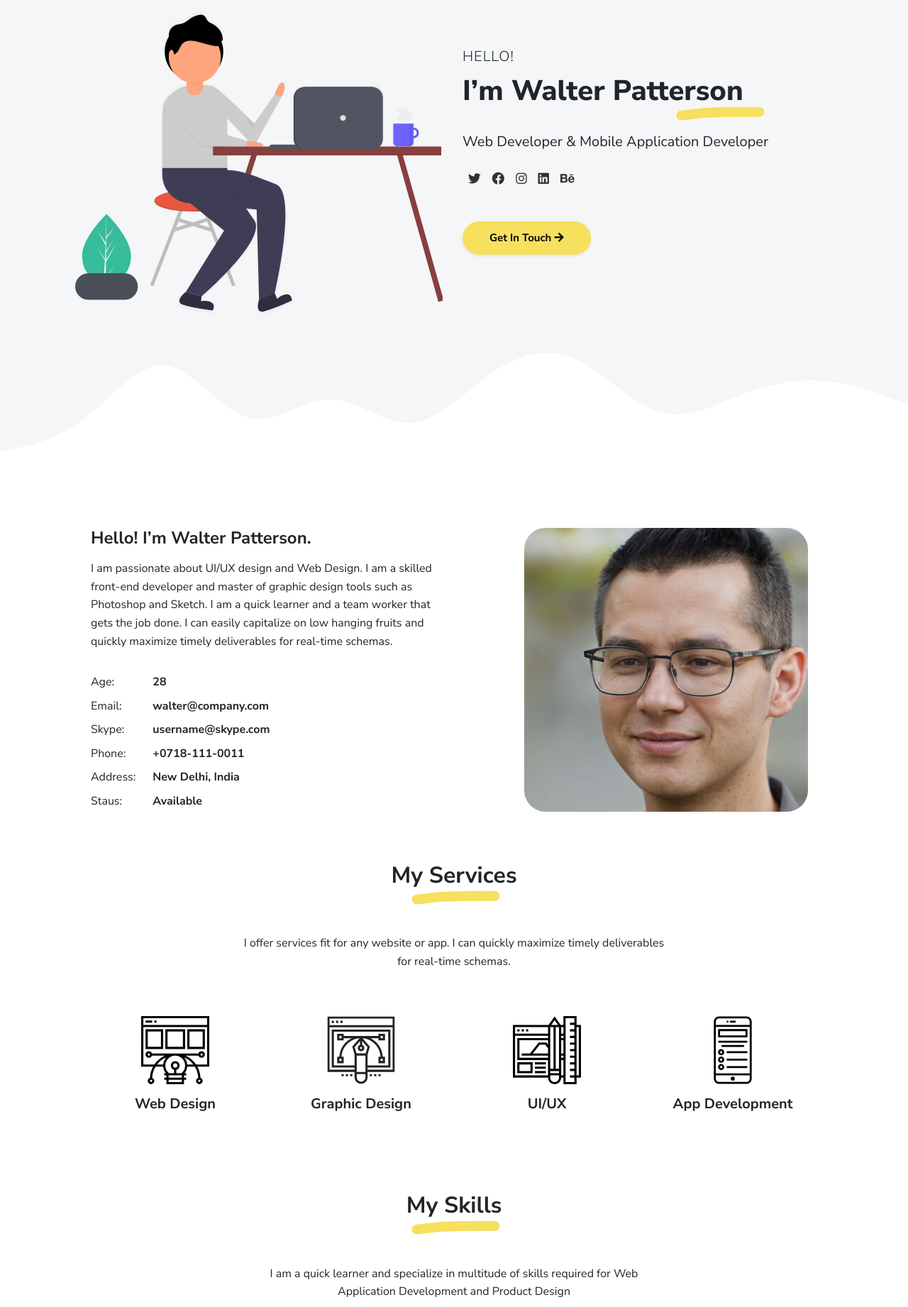
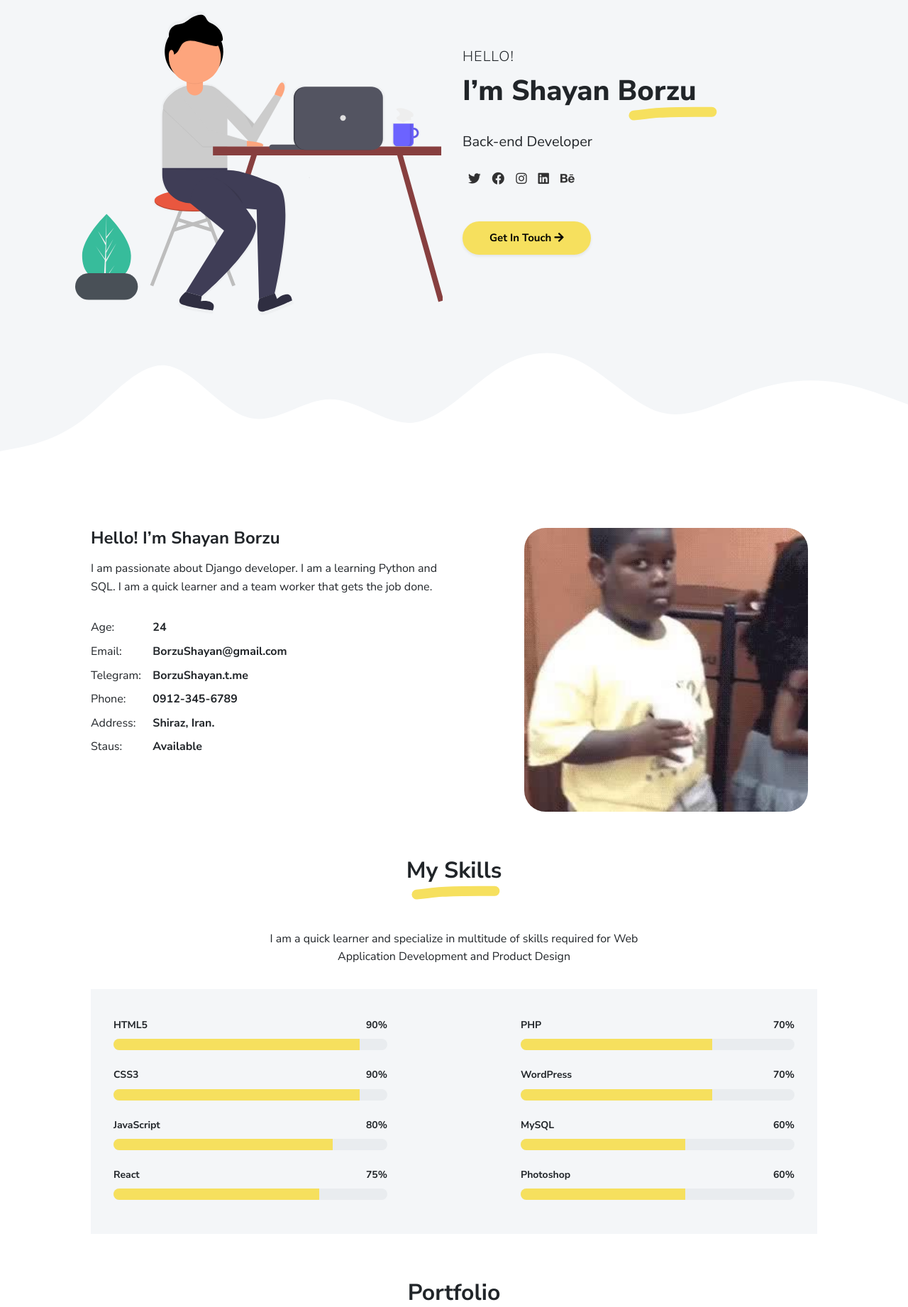
Before and after one commit to BorzuShayan/one-page-resume, a Django app: page / in a window 1280 px wide. Shown: the part 90-1932 px from the top of the page at 71% size. Run offline with Django 3.2, Linux system fonts and the light colour scheme; some libraries are stand-ins or nearby versions.

Commit message:
why it doesnt work omfg!!!!!!!!!!!!!!

```diff
--- a/templates/mysite/index.html
+++ b/templates/mysite/index.html
@@ -55,8 +55,8 @@
         <div class="col-lg-6">
           <div class="mt-5">
             <p class="lead text-uppercase mb-1">Hello!</p>
-            <h1 class="intro-title marker" data-aos="fade-left" data-aos-delay="50">I’m Walter Patterson</h1>
-            <p class="lead fw-normal mt-3" data-aos="fade-up" data-aos-delay="100">Web Developer & Mobile Application Developer</p>
+            <h1 class="intro-title marker" data-aos="fade-left" data-aos-delay="50">I’m Shayan Borzu</h1>
+            <p class="lead fw-normal mt-3" data-aos="fade-up" data-aos-delay="100">Back-end Developer</p>
             <div class="social-nav" data-aos="fade-up" data-aos-delay="200">
               <nav role="navigation">
                 <ul class="nav justify-content-left">
@@ -80,38 +80,38 @@
   <div class="container-narrow">
     <div class="row">
       <div class="col-md-6">
-        <h2 class="h4 my-2">Hello! I’m Walter Patterson.</h2>
-        <p>I am passionate about UI/UX design and Web Design. I am a skilled front-end developer and master of graphic design tools such as Photoshop and Sketch. I am a quick learner and a team worker that gets the job done. I can easily capitalize on low hanging fruits and quickly maximize timely deliverables for real-time schemas.</p>
+        <h2 class="h4 my-2">Hello! I’m Shayan Borzu</h2>
+        <p>I am passionate about Django developer. I am a learning Python and SQL. I am a quick learner and a team worker that gets the job done.</p>
         <div class="row mt-3">
           <div class="col-sm-2">
             <div class="pb-1">Age:</div>
           </div>
           <div class="col-sm-10">
-            <div class="pb-1 fw-bolder">28</div>
+            <div class="pb-1 fw-bolder">24</div>
           </div>
           <div class="col-sm-2">
             <div class="pb-1">Email:</div>
           </div>
           <div class="col-sm-10">
-            <div class="pb-1 fw-bolder">walter@company.com</div>
+            <div class="pb-1 fw-bolder">BorzuShayan@gmail.com</div>
           </div>
           <div class="col-sm-2">
-            <div class="pb-1">Skype:</div>
+            <div class="pb-1">Telegram:  </div>
           </div>
           <div class="col-sm-10">
-            <div class="pb-1 fw-bolder">username@skype.com</div>
+            <div class="pb-1 fw-bolder"> BorzuShayan.t.me</div>
           </div>
           <div class="col-sm-2">
             <div class="pb-1">Phone:</div>
           </div>
           <div class="col-sm-10">
-            <div class="pb-1 fw-bolder">+0718-111-0011</div>
+            <div class="pb-1 fw-bolder">0912-345-6789</div>
           </div>
           <div class="col-sm-2">
             <div class="pb-1">Address:</div>
           </div>
           <div class="col-sm-10">
-            <div class="pb-1 fw-bolder">New Delhi, India</div>
+            <div class="pb-1 fw-bolder">Shiraz, Iran.</div>
           </div>
           <div class="col-sm-2">
             <div class="pb-1">Staus:</div>
@@ -122,30 +122,6 @@
         </div>
       </div>
       <div class="col-md-5 offset-md-1" data-aos="fade-left" data-aos-delay="100"><img class="avatar img-fluid mt-2" src="{% static 'mysite/images/avatar.jpg' %}" width="400" height="400" alt="Walter Patterson"/></div>
-    </div>
-  </div>
-</div>
-<div class="section px-3 px-lg-4 pt-5" id="services">
-  <div class="container-narrow">
-    <div class="text-center mb-5">
-      <h2 class="marker marker-center">My Services</h2>
-    </div>
-    <div class="text-center">
-      <p class="mx-auto mb-3" style="max-width:600px"> I offer services fit for any website or app. I can quickly maximize timely deliverables for real-time schemas.</p>
-    </div>
-    <div class="row py-3">
-      <div class="col-md-3 text-center" data-aos="fade-up" data-aos-delay="100"><img class="mb-2" src="{% static 'mysite/images/services/web-design.svg' %}" width="96" height="96" alt="web design"/>
-        <div class="h5">Web Design</div>
-      </div>
-      <div class="col-md-3 text-center" data-aos="fade-up" data-aos-delay="200"><img class="mb-2" src="{% static 'mysite/images/services/graphic-design.svg' %}" width="96" height="96" alt="graphic design"/>
-        <div class="h5">Graphic Design</div>
-      </div>
-      <div class="col-md-3 text-center" data-aos="fade-up" data-aos-delay="300"><img class="mb-2" src="{% static 'mysite/images/services/ui-ux.svg' %}" width="96" height="96" alt="ui-ux"/>
-        <div class="h5">UI/UX</div>
-      </div>
-      <div class="col-md-3 text-center" data-aos="fade-up" data-aos-delay="400"><img class="mb-2" src="{% static 'mysite/images/services/app-development.svg' %}" width="96" height="96" alt="app development"/>
-        <div class="h5">App Development</div>
-      </div>
     </div>
   </div>
 </div>
```
Also changed, not shown: static/mysite/images/avatar.jpg.
